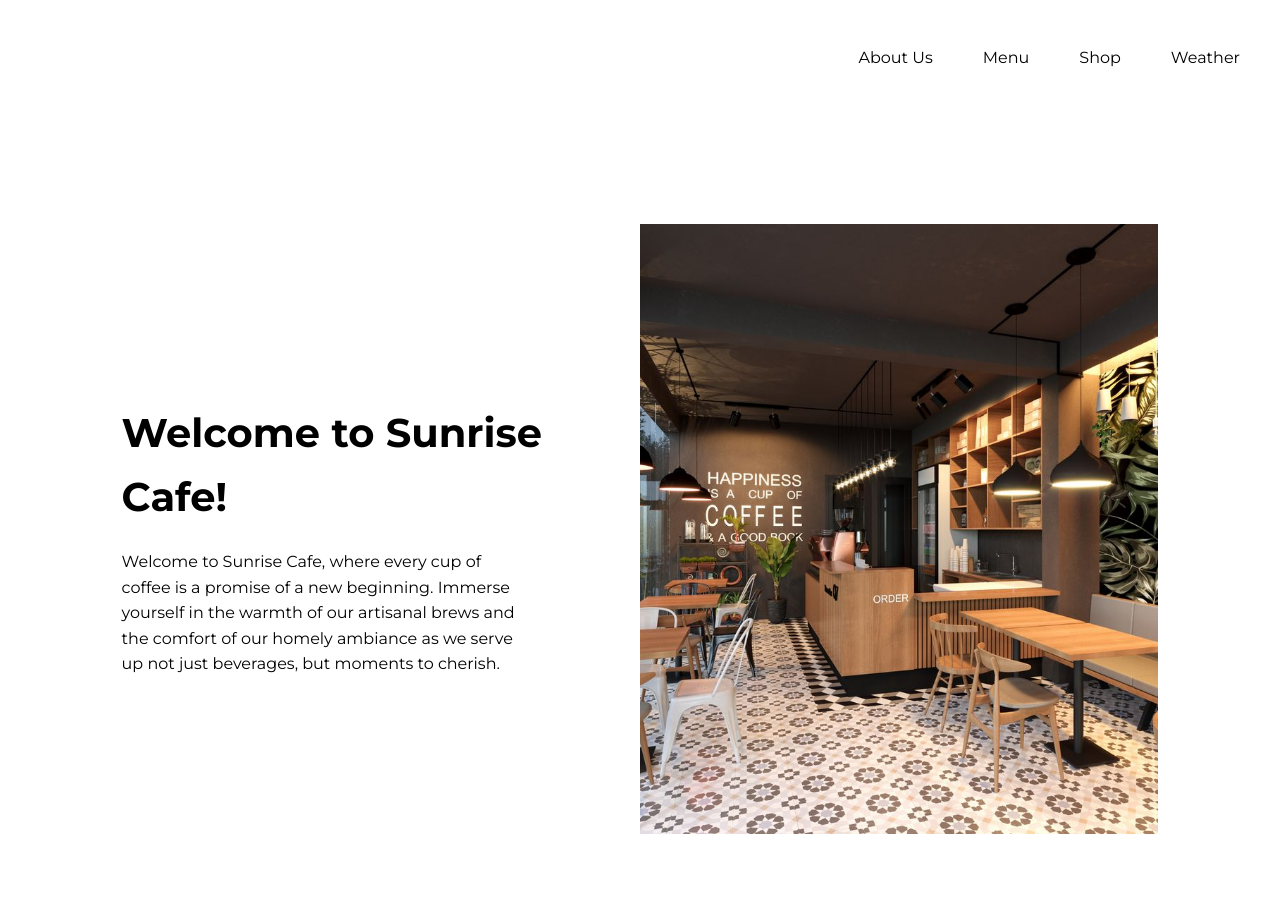
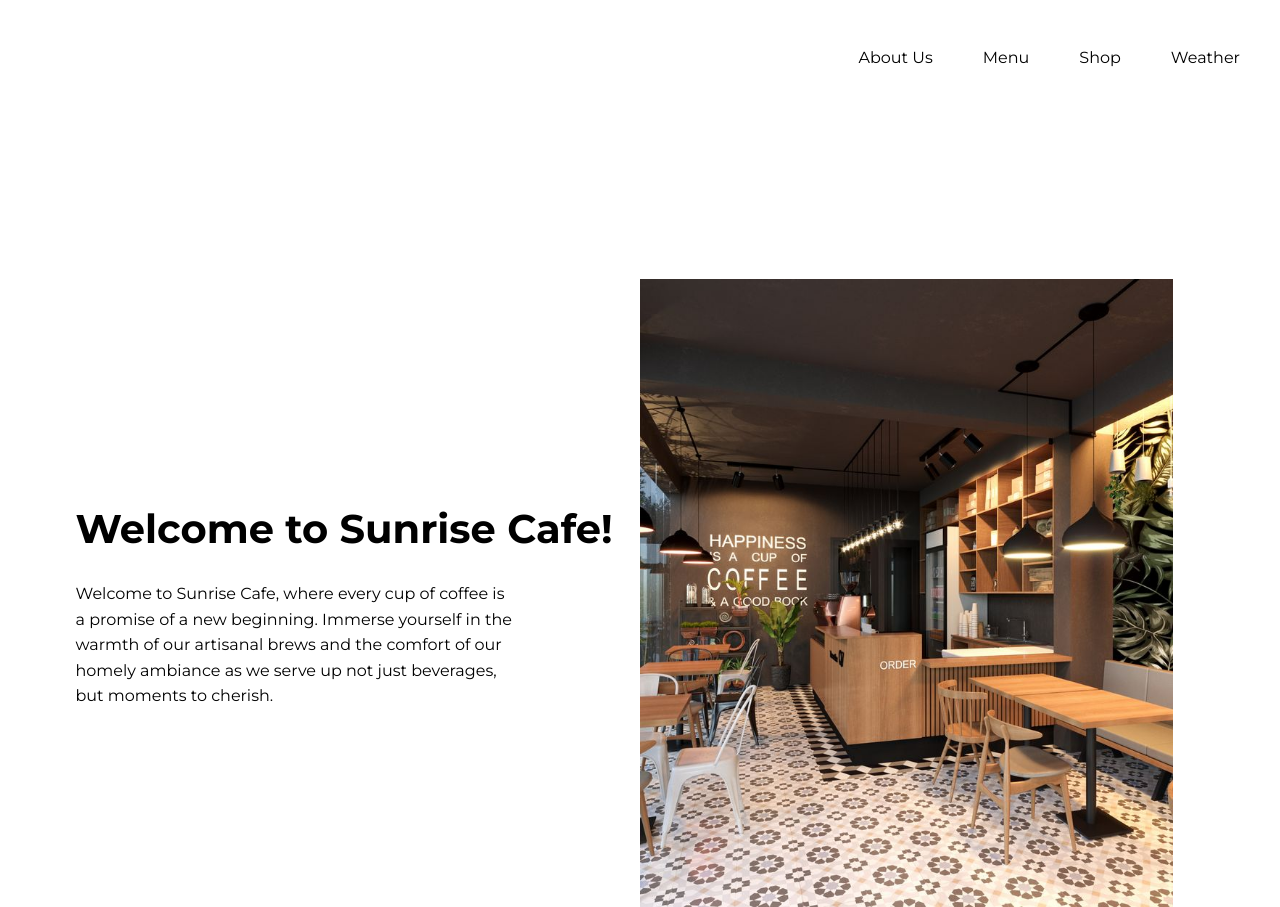
Before and after one commit to jdle3/GIT-418-Final-Project, a plain HTML site: page index.html in a window 1280 px wide. Shown: the top 907 px of the page. Drawn offline with nearby package versions, Linux system fonts and the light colour scheme.

Commit message:
Update styles.css

```diff
--- a/styles.css
+++ b/styles.css
@@ -114,7 +114,10 @@ img {
     justify-content: space-between;
     align-items: center;
     height: 100vh;
-    padding: 0 5%;
+    padding-top: 5%;
+    padding-bottom: 5%;
+    padding-right: 1%;
+    padding-left: 1%;
     margin-top: 20px;
 }
 
@@ -129,7 +132,7 @@ img {
 }
 
 .hero-image img {
-    max-width: 90%;
+    max-width: 85%;
     height: auto;
 }
 
```
